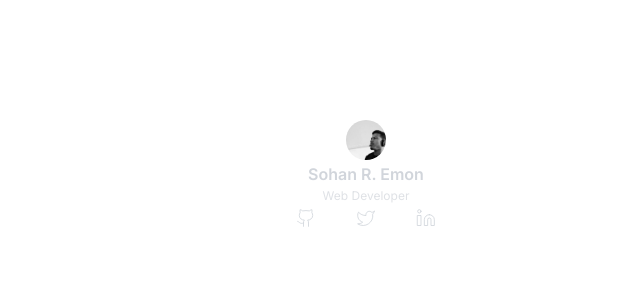
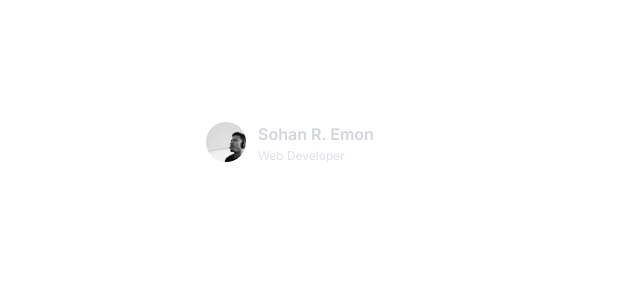
Before and after one commit to sohanemon/minimal-blogs, a Next.js app: page /mdx-in-next-js in a window 1280 px wide. Shown: the top 300 px of the page, without its empty margins (82-722 px from the left). Built offline with nearby package versions, Linux system fonts and the light colour scheme.

Commit message:
Jun 12, 2023, 11:45 PM

```diff
--- a/src/app/(doc)/blogs/profile.tsx
+++ b/src/app/(doc)/blogs/profile.tsx
@@ -8,7 +8,7 @@ export default function Profile({ mini }: { mini?: boolean }) {
       className={cn(
         'flex flex-col items-center py-4 border rounded-lg w-80 h-max border-neutral-700',
         {
-          'not-prose border-none': mini,
+          'not-prose border-none flex-row gap-3': mini,
         }
       )}
     >
@@ -21,9 +21,13 @@ export default function Profile({ mini }: { mini?: boolean }) {
           'scale-100 w-10 aspect-square': mini,
         })}
       />
-      <p className='font-semibold'>Sohan R. Emon</p>
-      <p className='text-xs opacity-70'>Web Developer</p>
-      <Social />
+      <div
+        className={cn('flex flex-col items-center', { 'items-start': mini })}
+      >
+        <p className='font-semibold'>Sohan R. Emon</p>
+        <p className='text-xs opacity-70'>Web Developer</p>
+      </div>
+      {!mini && <Social />}
     </section>
   );
 }
```
